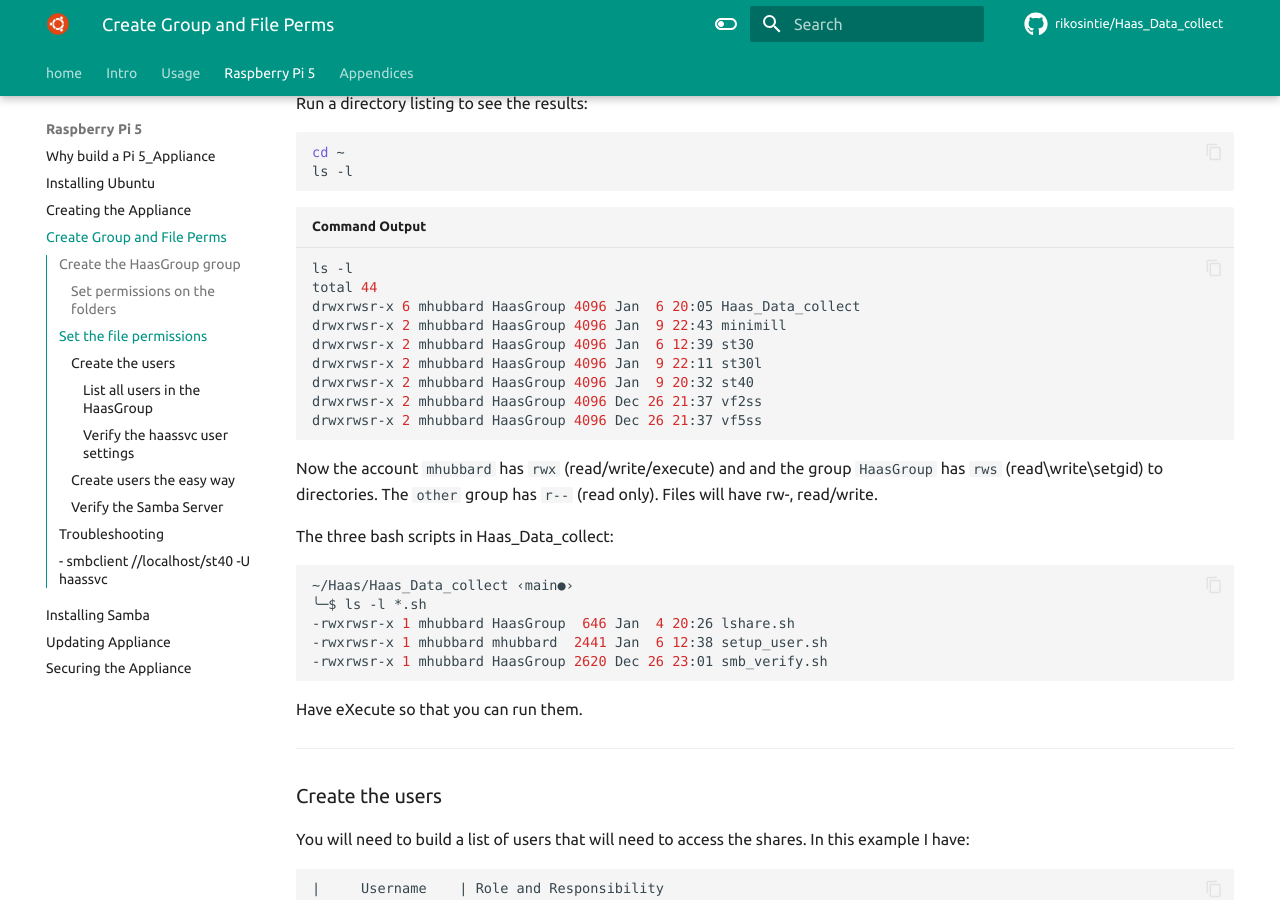
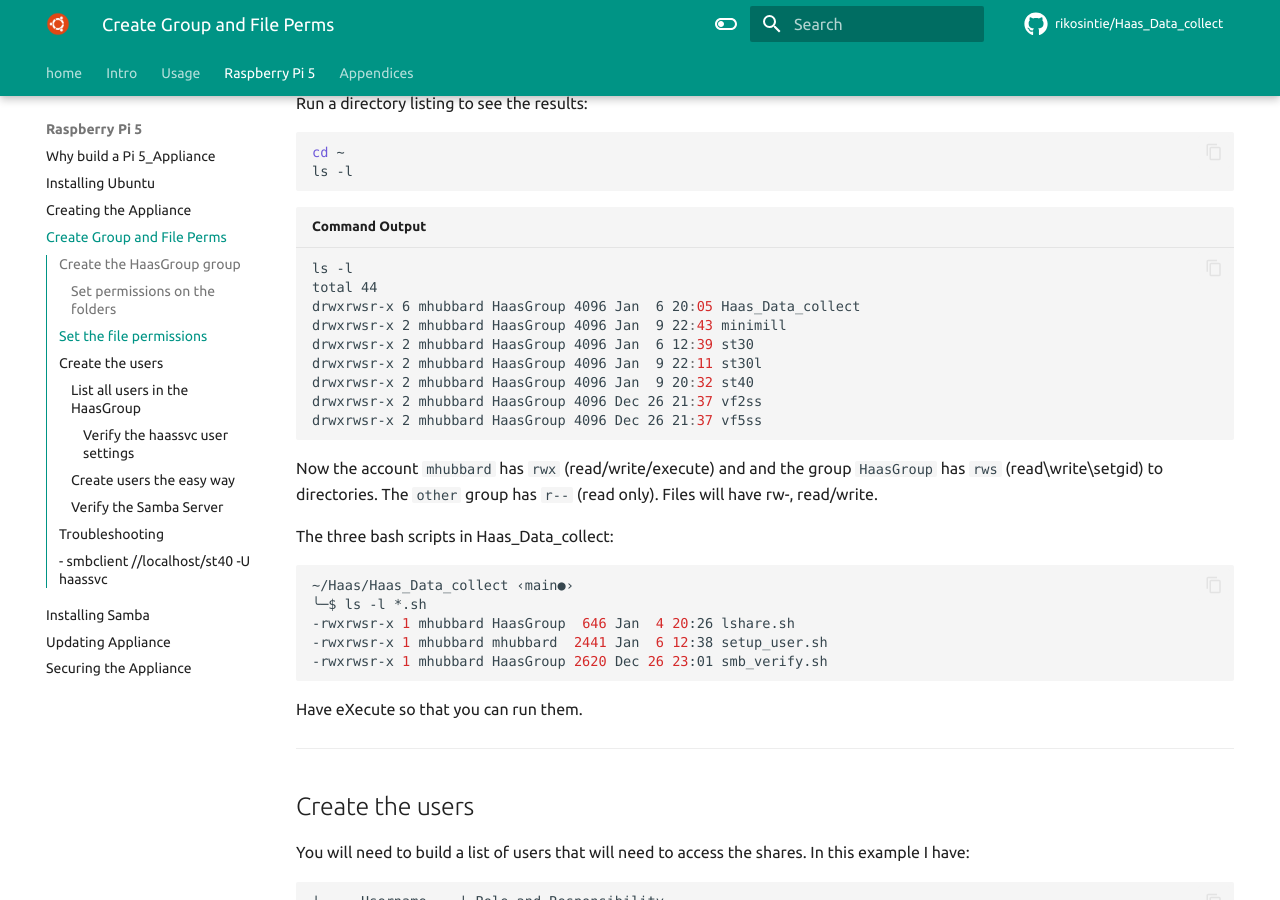
Before and after one commit to rikosintie/Haas_Data_collect, an MkDocs documentation site: the page built from docs/build_pi_5_appliance/create-groups.md, in a window 1280 px wide and 900 px high, scrolled down 2493 px. Built offline with MkDocs 1.6.1 and Material for MkDocs 9.7.7, drawn with Linux system fonts in a browser that asks for light colours; some web fonts are replaced; comment, search, counter and statistics services are not loaded.

Commit message:
Git Title: Update create-groups.md in Pi 5 Appliance docs
Git Description:
Formatting and content improvements in the create-groups.md file for
better clarity and usability.

````diff
--- a/docs/build_pi_5_appliance/create-groups.md
+++ b/docs/build_pi_5_appliance/create-groups.md
@@ -82,7 +82,7 @@
 ls -l
 ```
 
-```bash title='Command Output'
+```unixconfig title='Command Output'
 ls -l
 total 44
 drwxrwsr-x 6 mhubbard HaasGroup 4096 Jan  6 20:05 Haas_Data_collect
@@ -111,7 +111,7 @@
 
 ----------------------------------------------------------------
 
-### Create the users
+## Create the users
 
 You will need to build a list of users that will need to access the shares. In this example I have:
 
@@ -139,6 +139,8 @@
 # Enable the Samba user
 sudo smbpasswd -e haassvc
 ```
+
+----------------------------------------------------------------
 
 The first command creates the user `haassvc`.
 
@@ -179,7 +181,7 @@
 
 ----------------------------------------------------------------
 
-#### List all users in the HaasGroup
+### List all users in the HaasGroup
 
 ```bash hl_lines='1'
 cat /etc/group | grep Haas
@@ -405,6 +407,7 @@
 smbclient -L //192.168.10.223 -U mhubbard
 
 List only shares:
+
 ```bash
 sudo smbstatus -S
 ```
````
